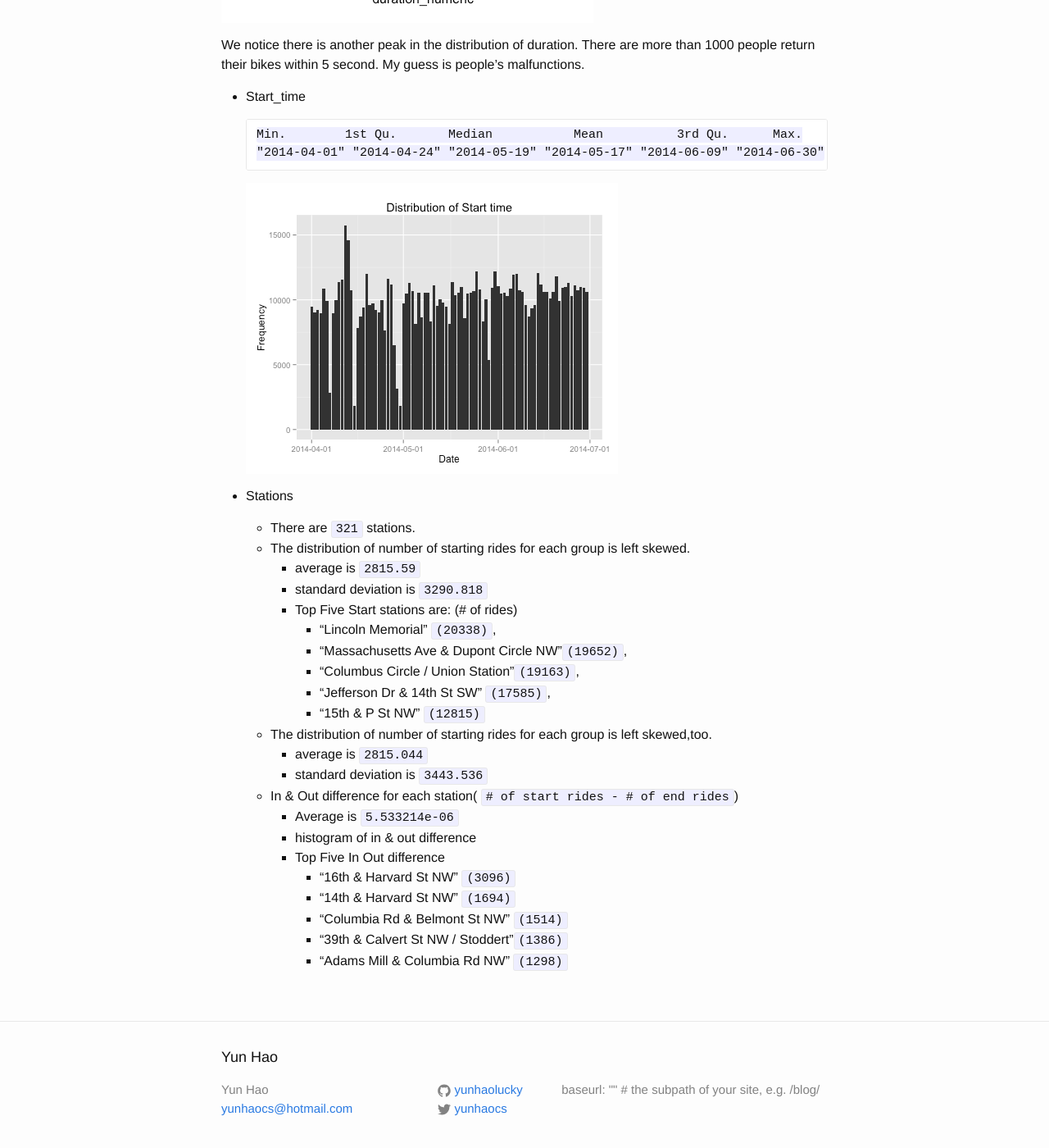
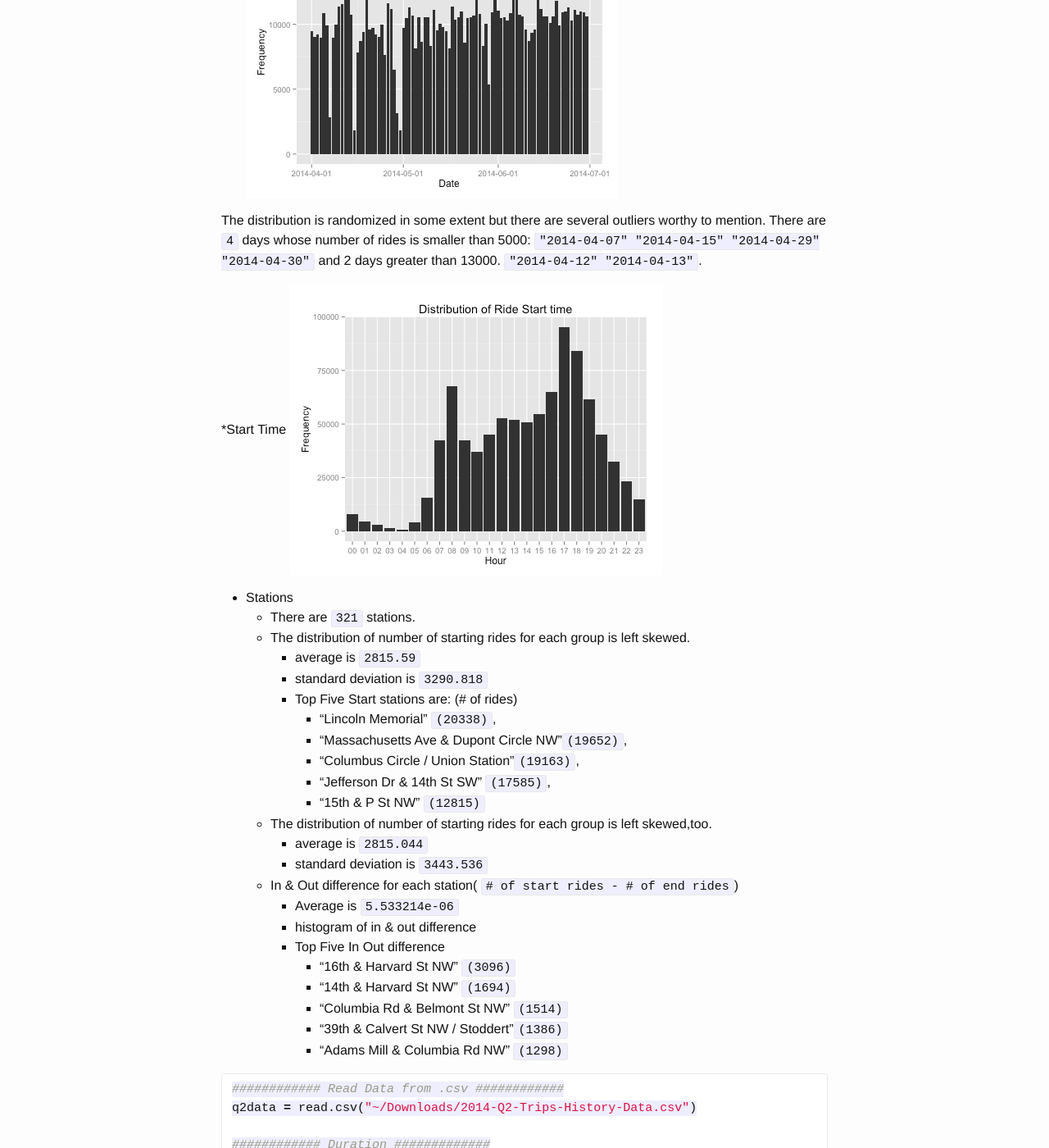
Before and after one commit to yunhaolucky/yunhaolucky.github.io, a Jekyll site: the page built from _posts/2014-9-05-week1.markdown, in a window 1280 px wide and 1400 px high, scrolled down 2473 px. Shown: the whole window at 82% size. Built offline with Jekyll 4.4.1, drawn with Linux system fonts in a browser that asks for light colours; Markdown is read by kramdown in place of the engine named in the settings; some of the changed text lies outside the part shown.

Commit message:
add time image

````diff
--- a/_posts/2014-9-05-week1.markdown
+++ b/_posts/2014-9-05-week1.markdown
@@ -7,10 +7,6 @@ categories: bikeshare
 
 I got the data from Bike Share data in `2nd quarter of 2014` from [Capital Bike Share](http://www.capitalbikeshare.com/trip-history-data).
 
-```r
-#Input data
-q2data = read.csv("~/Downloads/2014-Q2-Trips-History-Data.csv")
-```
 ```
 summary(q2data)
       Duration                Start.date
@@ -59,18 +55,7 @@ summary(q2data)
   * In those `91` days, There are `903634` rides in total.
   * The total riding time is `288206.6 hours`, averaging `19.517 min` per ride.
 
-```r
-duration = q2data$Duration
-duration = as.difftime(duration,"%Hh %Mm %Ss",units="secs")
 
-#sum of duration
-sum(duration, na.rm = TRUE)
-
-#histogram of duration
-duration_numeric = as.numeric(duration)
-hist(duration_numeric, breaks=8000,xlim=c(0,8000),main="Distribution of Duration")
-
-```
   * Duration
 
 ![Distribution of Duration](https://github.com/yunhaolucky/yunhaolucky.github.io/blob/master/assets/bikeshare/week1/distributionofduration.png?raw=true)
@@ -81,13 +66,18 @@ The distribution of duration(secs) has a large number of occurrences between (0,
 
 We notice there is another peak in the distribution of duration. There are more than 1000 people return their bikes within 5 second. My guess is people's malfunctions.
 
-  * Start_time
+  * Start_date
 
     ```
     Min.        1st Qu.       Median           Mean          3rd Qu.      Max.
 "2014-04-01" "2014-04-24" "2014-05-19" "2014-05-17" "2014-06-09" "2014-06-30"
   ```
   ![Distribution of ride date](https://github.com/yunhaolucky/yunhaolucky.github.io/blob/master/assets/bikeshare/week1/distribution_of_Ride_date.png?raw=true)
+
+  The distribution is randomized in some extent but there are several outliers worthy to mention. There are `4` days whose number of rides is smaller than 5000: `"2014-04-07" "2014-04-15" "2014-04-29" "2014-04-30"` and 2 days greater than 13000. `"2014-04-12" "2014-04-13"`.
+
+  *Start Time
+  ![Distribution of ride time](https://github.com/yunhaolucky/yunhaolucky.github.io/blob/master/assets/bikeshare/week1/distribution_of_ride_time.png?raw=true)
 
 * Stations
   * There are `321` stations.
@@ -113,3 +103,26 @@ We notice there is another peak in the distribution of duration. There are more
       * "Columbia Rd & Belmont St NW" `(1514)`
       * "39th & Calvert St NW / Stoddert"`(1386)`
       * "Adams Mill & Columbia Rd NW" `(1298)`
+
+```r
+############ Read Data from .csv ############
+q2data = read.csv("~/Downloads/2014-Q2-Trips-History-Data.csv")
+
+############ Duration #############
+duration = q2data$Duration
+duration = as.difftime(duration,"%Hh %Mm %Ss",units="secs")
+#sum of duration
+sum(duration, na.rm = TRUE)
+#histogram of duration
+duration_numeric = as.numeric(duration)
+hist(duration_numeric, breaks=8000,xlim=c(0,8000),main="Distribution of Duration")
+
+
+########## Date ##############
+# get the date of all rides
+startdate = as.Date(starttime,"%m/%d/%Y %H:%M")
+# create distribution table
+freqs = aggregate(startdate, by=list(startdate),FUN=length)
+#histogram
+ggplot(freqs, aes(x=Group.1,y=x)) + geom_bar(stat = "identity") + scale_x_date(breaks="1 month")+xlab("Date")+ylab("Frequency")+ggtitle("Distribution of Start time")
+```
````
Also changed, not shown: assets/bikeshare/week1/distribution_of_ride_time.png (added), 1 other file.
